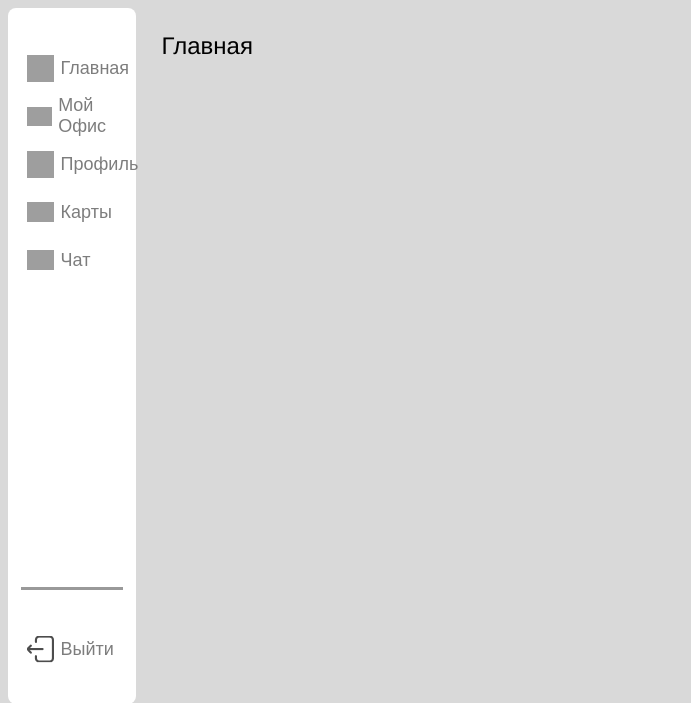
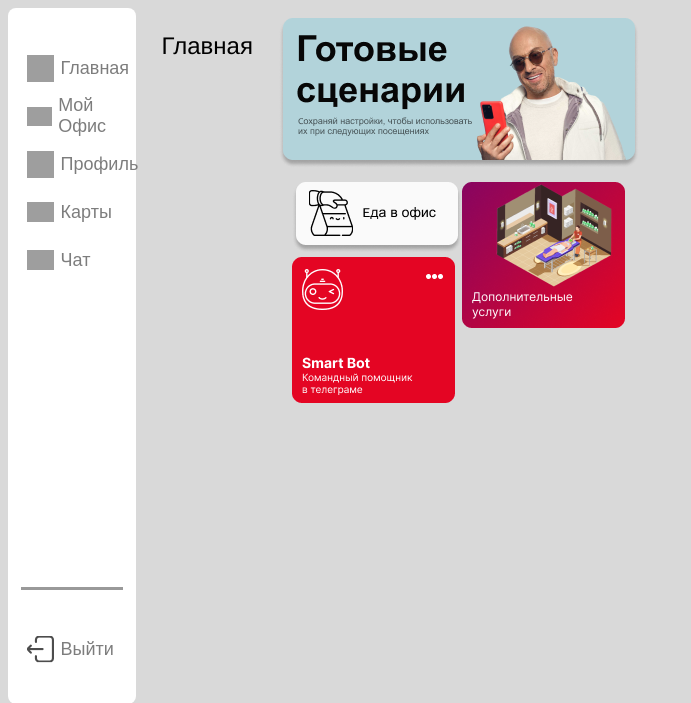
Before and after one commit to Cimer17/MTS_CASE, a Django app: page /myoffice in a window 1280 px wide. Shown: the part 78-781 px from the top of the page, without its empty margins (0-691 px from the left). Run offline with Django 3.2, Linux system fonts and the light colour scheme; grey boxes are pictures that could not be loaded.

Commit message:
smart_bot

```diff
--- a/mobile/templates/mobile/myoffice.html
+++ b/mobile/templates/mobile/myoffice.html
@@ -2,10 +2,35 @@
 
 {% block content %}
 <style>
+    .baner {
+        text-align: center;
+        padding-top: 10px;
+    }
 
+    .columns {
+        margin-top: 10px;
+        display: flex;
+        justify-content: center;
+    }
 </style>
+{% load static %}
 
 <div class="baner">
-
+    <img src="{% static 'office/big_baner.png' %}">
+</div>
+<div class="columns">
+    <div class="right_col">
+        <div class="eat">
+            <img src="{% static 'office/eat.png' %}">
+        </div>
+        <div class="bot">
+            <a href='https://t.me/mtsbot_hackton_bot'><img src="{% static 'office/bot.png' %}"></a>
+        </div>
+    </div>
+    <div class="left_col">
+        <div class="dls">
+            <img src="{% static 'office/dops.png' %}">
+        </div>
+    </div>
 </div>
 {% endblock %}
--- a/mts/settings.py
+++ b/mts/settings.py
@@ -88,9 +88,7 @@ USE_TZ = True
 
 STATIC_URL = '/static/'
 
-STATICFILES_DIRS = (
-    'static',
-)
+STATICFILES_DIRS = [os.path.join(BASE_DIR, 'static')]
 
 MEDIA_URL = '/media/'
 MEDIA_ROOT = os.path.join(BASE_DIR, 'media/')
--- a/mts/urls.py
+++ b/mts/urls.py
@@ -1,7 +1,9 @@
 from django.contrib import admin
 from django.urls import path, include
+from django.conf.urls.static import static
+from django.conf import settings
 
 urlpatterns = [
     path('admin/', admin.site.urls),
     path('', include('mobile.urls')),
-]
+] + static(settings.MEDIA_URL, document_root=settings.MEDIA_ROOT)
```
Also changed, not shown: static/office/bot.png (added), static/office/dops.png (added), static/office/eat.png (added).
